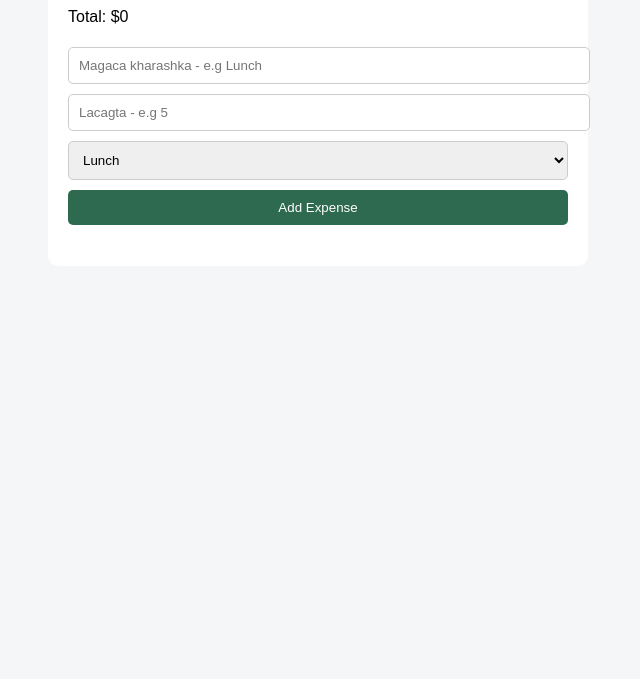
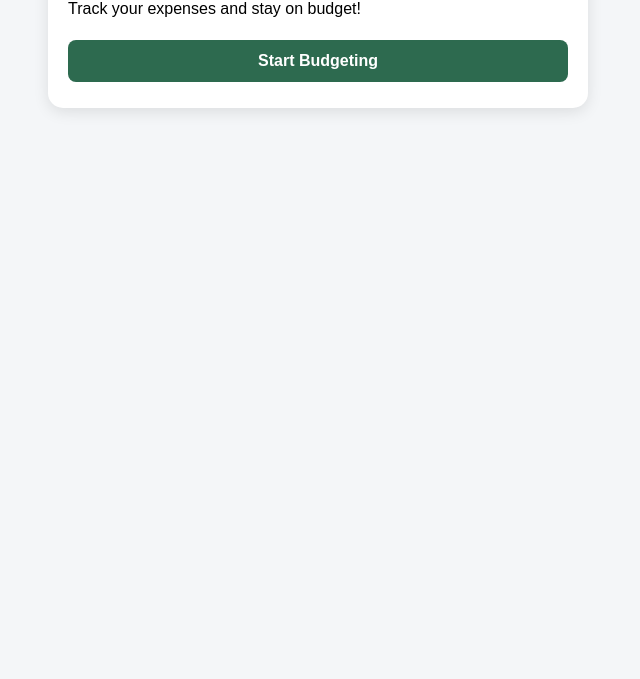
Before and after one commit to Hawok9894/spendwise-, a plain HTML site: page index.html in a window 1280 px wide. Shown: the part 121-800 px from the top of the page, without its empty margins (322-962 px from the left). Drawn offline with Linux system fonts and the light colour scheme.

Commit message:
Fix index.html with startBtn and resultCard
Added a motivational message and a button to start budgeting, along with a results card for displaying budget results.

```diff
--- a/index.html
+++ b/index.html
@@ -4,62 +4,21 @@
 <meta charset="UTF-8">
 <meta name="viewport" content="width=device-width, initial-scale=1.0">
 <title>SpendWise</title>
-<style>
-body{font-family:Arial,sans-serif;background:#f4f6f8;padding:20px}
-.container{max-width:500px;margin:auto;background:white;padding:20px;border-radius:10px}
-h1{text-align:center;color:#2d6a4f}
-input,select,button{width:100%;padding:10px;margin:5px 0;border-radius:5px;border:1px solid #ccc}
-button{background:#2d6a4f;color:white;border:none;cursor:pointer}
-button:hover{background:#1b4332}
-ul{list-style:none;padding:0}
-li{background:#eee;padding:10px;margin:5px 0;border-radius:5px;display:flex;justify-content:space-between}
-.delete{background:red;padding:5px 10px;width:auto}
-</style>
+<link rel="stylesheet" href="style.css">
 </head>
 <body>
 <div class="container">
 <h1>SpendWise 💰</h1>
-<p>Total: $<span id="total">0</span></p>
-<input type="text" id="name" placeholder="Magaca kharashka - e.g Lunch">
-<input type="number" id="amount" placeholder="Lacagta - e.g 5">
-<select id="category">
-<option value="Lunch">Lunch</option>
-<option value="Transport">Transport</option>
-<option value="Shopping">Shopping</option>
-<option value="Other">Other</option>
-</select>
-<button onclick="addExpense()">Add Expense</button>
-<ul id="list"></ul>
+<p>Track your expenses and stay on budget!</p>
+
+<button id="startBtn">Start Budgeting</button>
+
+<div id="resultCard" style="display: none;">
+  <h2>Your Budget Results</h2>
+  <div id="results"></div>
 </div>
-<script>
-let expenses = JSON.parse(localStorage.getItem("expenses") || "[]");
-function render(){
-  let list = document.getElementById("list");
-  list.innerHTML = "";
-  let total = 0;
-  expenses.forEach((e,i)=>{
-    total += Number(e.amount);
-    list.innerHTML += `<li>${e.name} - ${e.category} - $${e.amount} <button class="delete" onclick="removeExpense(${i})">X</button></li>`;
-  });
-  document.getElementById("total").textContent = total;
-}
-function addExpense(){
-  let name = document.getElementById("name").value;
-  let amount = document.getElementById("amount").value;
-  let category = document.getElementById("category").value;
-  if(!name || !amount) return alert("Fadlan buuxi magaca iyo lacagta");
-  expenses.push({name, amount, category});
-  localStorage.setItem("expenses", JSON.stringify(expenses));
-  document.getElementById("name").value="";
-  document.getElementById("amount").value="";
-  render();
-}
-function removeExpense(i){
-  expenses.splice(i,1);
-  localStorage.setItem("expenses", JSON.stringify(expenses));
-  render();
-}
-render();
-</script>
+
+</div>
+<script src="script.js"></script>
 </body>
 </html>
```
